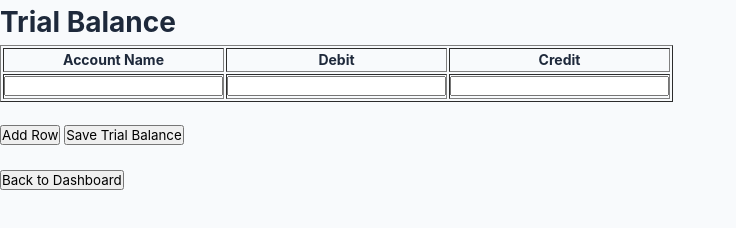
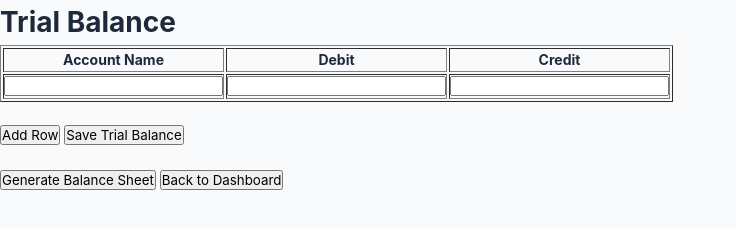
Before and after one commit to officeofcapankaj/taxglue, a plain HTML site: page modules/trial-balance.html in a window 1280 px wide. Shown: the whole page, without its empty margins (0-736 px from the left). Drawn offline with Linux system fonts and the light colour scheme.

Commit message:
Update trial-balance.html

```diff
--- a/modules/trial-balance.html
+++ b/modules/trial-balance.html
@@ -31,7 +31,9 @@
 <button id="saveTB">Save Trial Balance</button>
 
 <br><br>
-
+<button onclick="location.href='/modules/balance-sheet.html'">
+Generate Balance Sheet
+</button>
 <button onclick="location.href='/app/dashboard.html'">
 Back to Dashboard
 </button>
```
